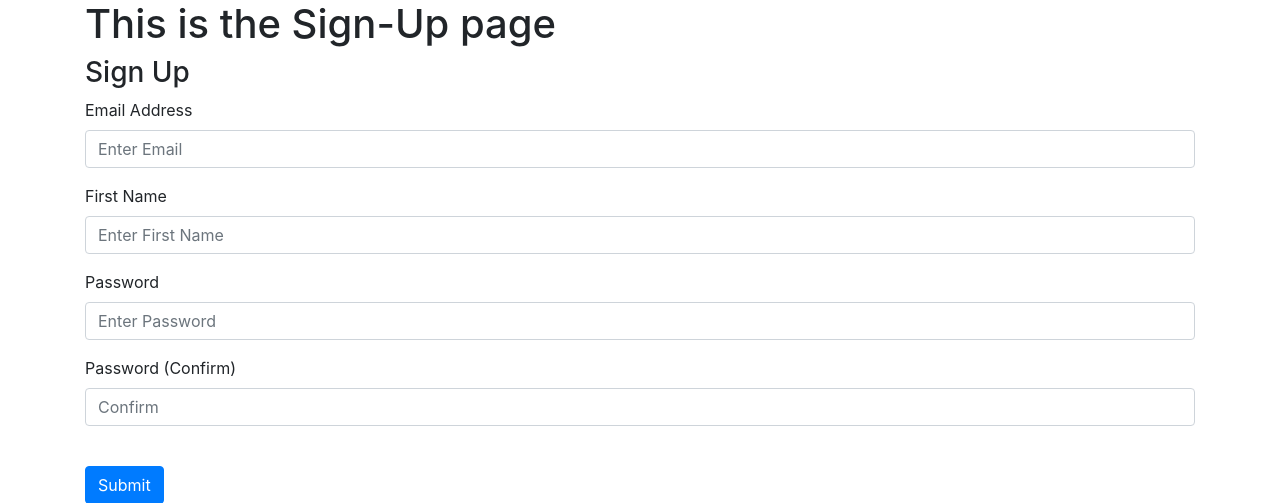
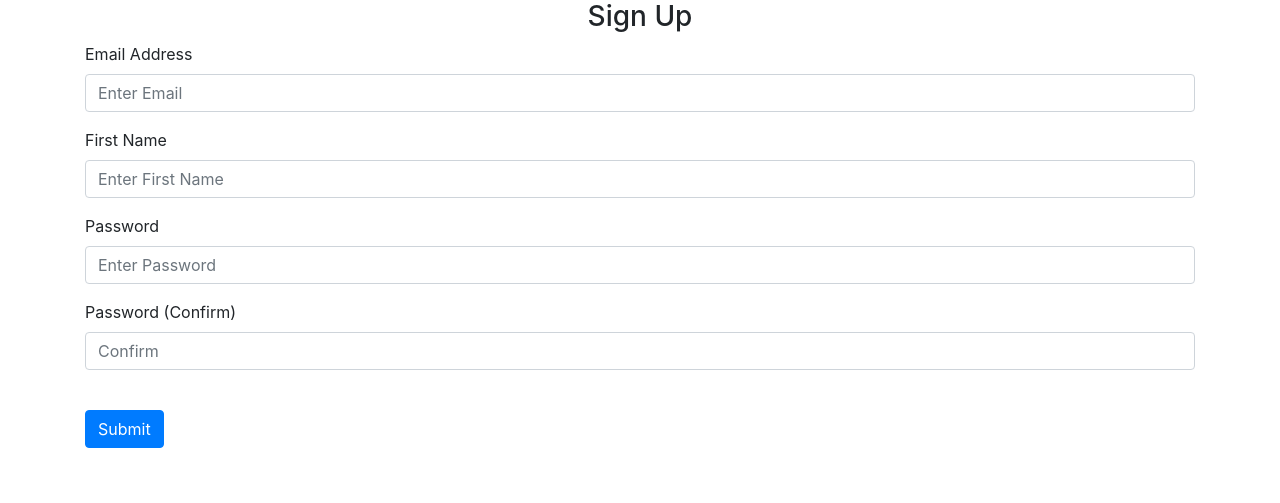
Before and after one commit to destinnie-laila/bowza.com, a Flask app: page /sign-up in a window 1280 px wide. Shown: the part 56-559 px from the top of the page. Run offline with Flask 2, Linux system fonts and the light colour scheme; some libraries are stand-ins or nearby versions.

Commit message:
comments and fixes to UI

```diff
--- a/website/templates/sign_up.html
+++ b/website/templates/sign_up.html
@@ -1,15 +1,17 @@
+<!--Connecting to the html Doctype page via jinja with python-->
 {% extends "base.html" %}
+
+<!--The blocks allow us to input our own data. The original block is placed in base.html
+using the jinja library it allows us to overwrite the parent block with our own data and use python-->
 {% block title %} Sign-Up {% endblock %}
 
 {% block content %}
 
-<h1>This is the Sign-Up page</h1>
-
-<!-- Creating a sign up form using the bootstrap classes
+<!-- Creating a sign up form using the bootstrap classes. Using a HTTP form method for collecting,and returning data
 -->
 
 <form method="POST">
-    <h3 align="'centre">Sign Up</h3>
+    <h3 align="center">Sign Up</h3>
 
     <div class="form-group">
 
```
